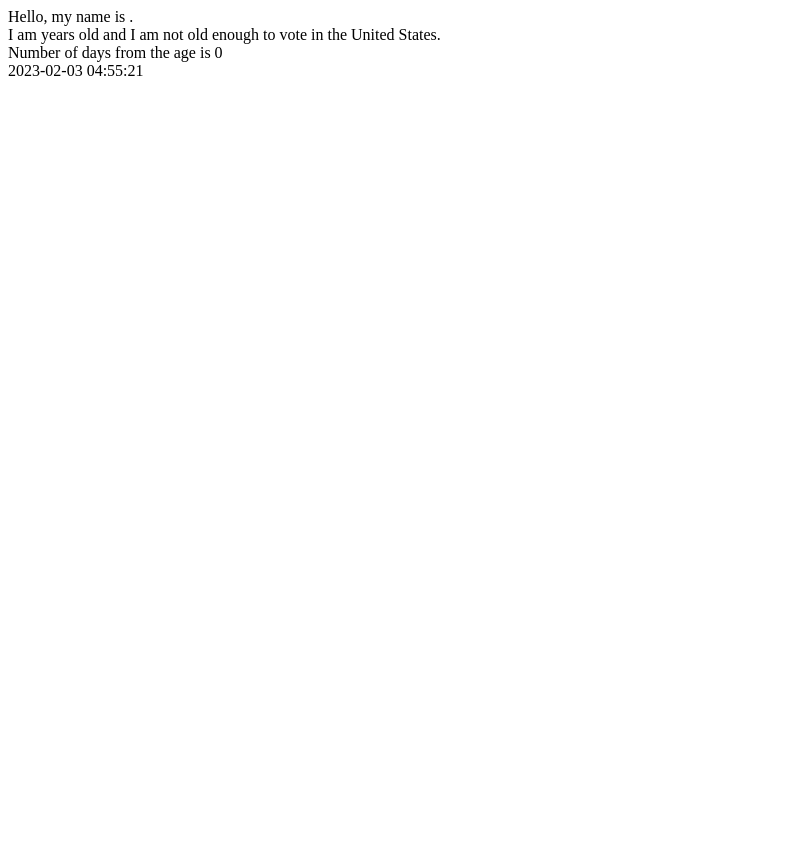
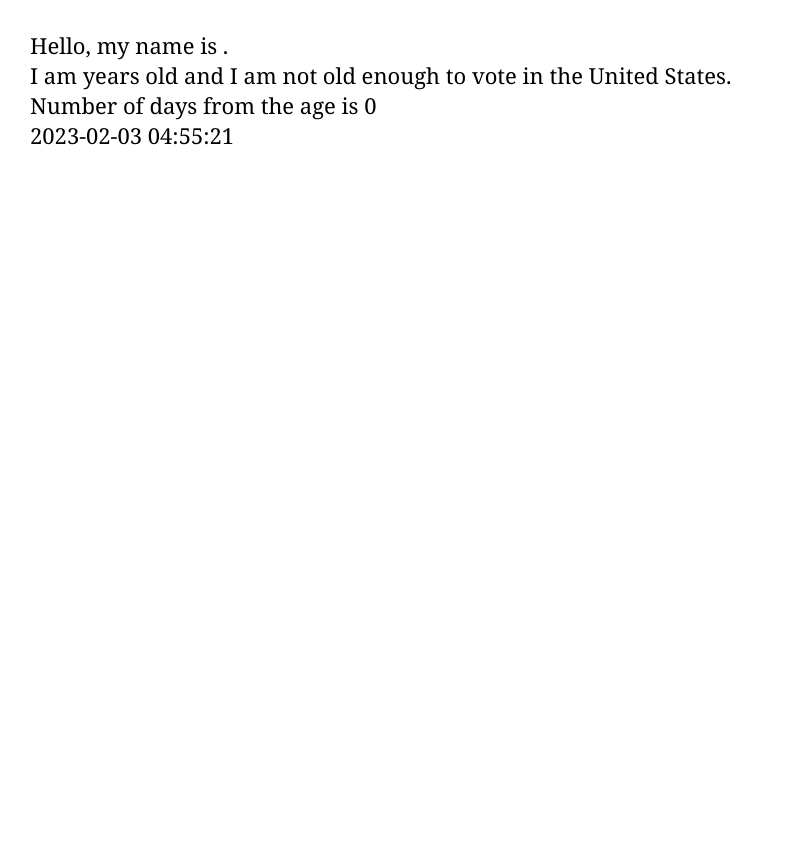
Before and after one commit to M1k320/MichaelGieblerAssignment1_BE, a PHP site: page / in a window 1280 px wide; the page is wider, and only the part inside the window is pictured. Shown: that part, without its empty margins (0-785 px from the left). Before the commit the page ends 76 px from the top of that part, so only its background shows below. Run offline with PHP 8.4, Linux system fonts and the light colour scheme.

Commit message:
first commit

```diff
--- a/index.php
+++ b/index.php
@@ -4,31 +4,32 @@
     <meta charset="UTF-8">
     <meta http-equiv="X-UA-Compatible" content="IE=edge">
     <meta name="viewport" content="width=device-width, initial-scale=1.0">
-    <title>Document</title>
+    <link rel="stylesheet" tyep="text/css" href="main.css">
+    <title>Assignment 1</title>
 </head>
 <body>
     <?php
-//fetching $firstname from the browser's url directly
+    //retrieve first name from url
     $firstname=filter_input(INPUT_GET, 'firstname', FILTER_SANITIZE_SPECIAL_CHARS);
-//fetching $lastname from the browser's url directly
+    //retrieve last name from url
     $lastname=filter_input(INPUT_GET, 'lastname', FILTER_SANITIZE_SPECIAL_CHARS);
-//fetching $age from the browser's url directly
+    //retrieve age from url
     $age=filter_input(INPUT_GET, 'age', FILTER_SANITIZE_NUMBER_INT);
-//displaying the string
+    //requirement 1: display first and last name
     echo "Hello, my name is $firstname $lastname.<br/>";
-//based on condition, displaying the string
+    //if the age is greater than or equal to 18 relay that they can vote
     if($age>=18)
     {
     echo "I am $age years old and I am old enough to vote in the United States.<br/>";
     }
-else
+    else //if age is not greater or equal to 18 then relay that they cannot vote
     {
     echo "I am $age years old and I am not old enough to vote in the United States.<br/>";
     }
-//calculating number of days from age
+    //calculate number of days from age
     $numofdays = $age  * 365;
     echo "Number of days from the age is $numofdays <br/>";
-//displaying current date
+    //displays current date
     $date = date('Y-m-d H:i:s');
     echo $date;
     ?>
--- /dev/null
+++ b/main.css
@@ -0,0 +1,19 @@
+html{
+    font-size: 22px;
+}
+
+html, body{
+    width: 100vw;
+    height: 100%;
+    min-height: 100vh;
+    font-family: Georgia, 'Times New Roman', Times, serif;
+}
+
+body{
+    padding: 1rem;
+}
+
+.dark{
+    background: #000;
+    color: #eee;
+}
```
Lines whose indentation alone changed are shown as unchanged.
